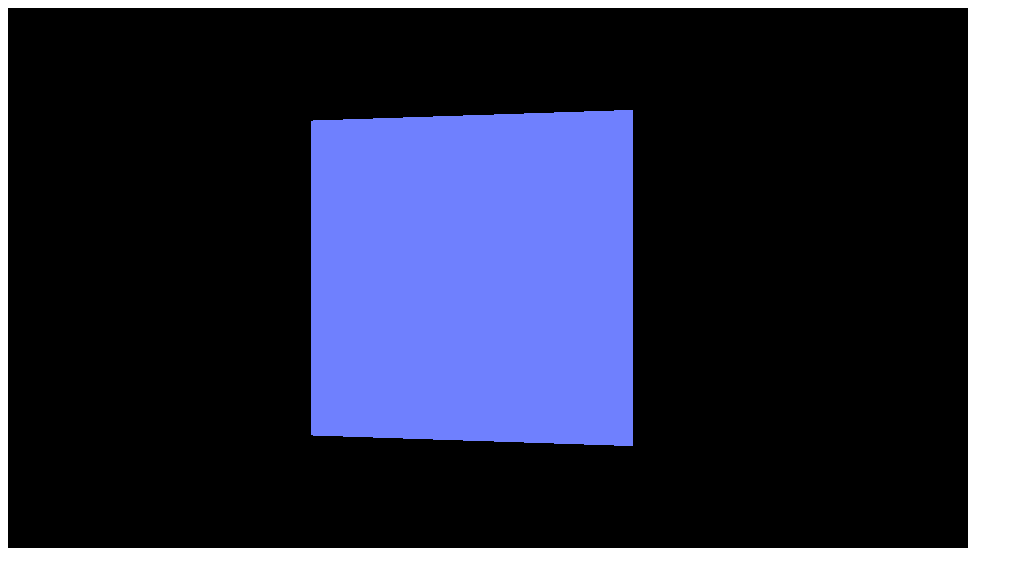
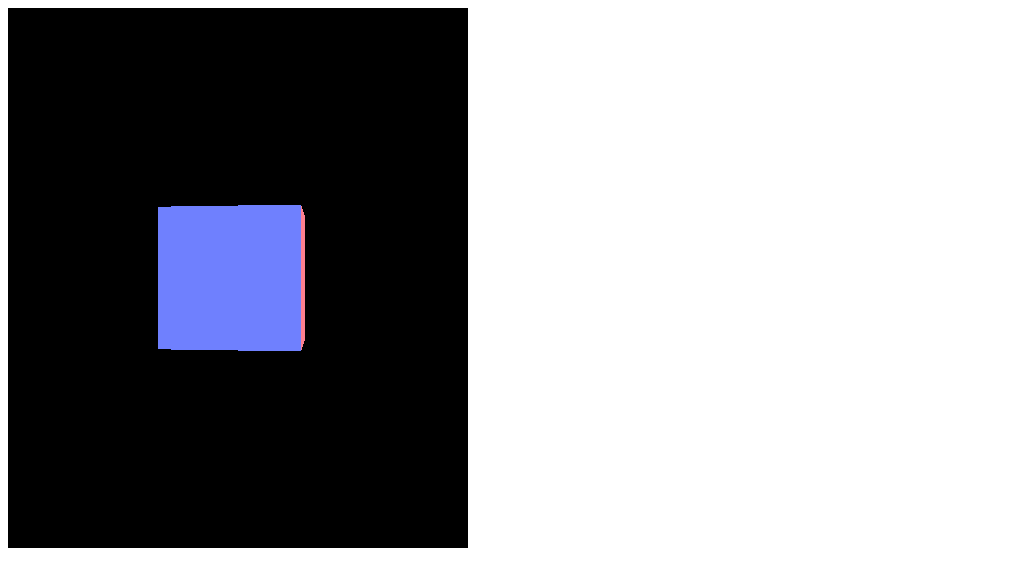
Before and after one commit to KiichiSugihara/three-js-practice, a plain HTML site: page hello-three-js.html in a window 1280 px wide. Shown: the whole page, without its empty margins (0-1023 px from the left). Drawn offline with nearby package versions, Linux system fonts and the light colour scheme.

Commit message:
resize hello

```diff
--- a/hello-three-js.html
+++ b/hello-three-js.html
@@ -9,7 +9,7 @@
 
       function init() {
         // サイズを指定
-        const width = 960
+        const width = 460
         const height = 540
 
         // レンダラーを作成
@@ -27,7 +27,7 @@
         camera.position.set(0, 0, +1000)
 
         // 箱を作成
-        const geometry = new THREE.BoxGeometry(400, 400, 400)
+        const geometry = new THREE.BoxGeometry(200, 200, 200)
         const material = new THREE.MeshNormalMaterial()
         const box = new THREE.Mesh(geometry, material)
         scene.add(box)
```
